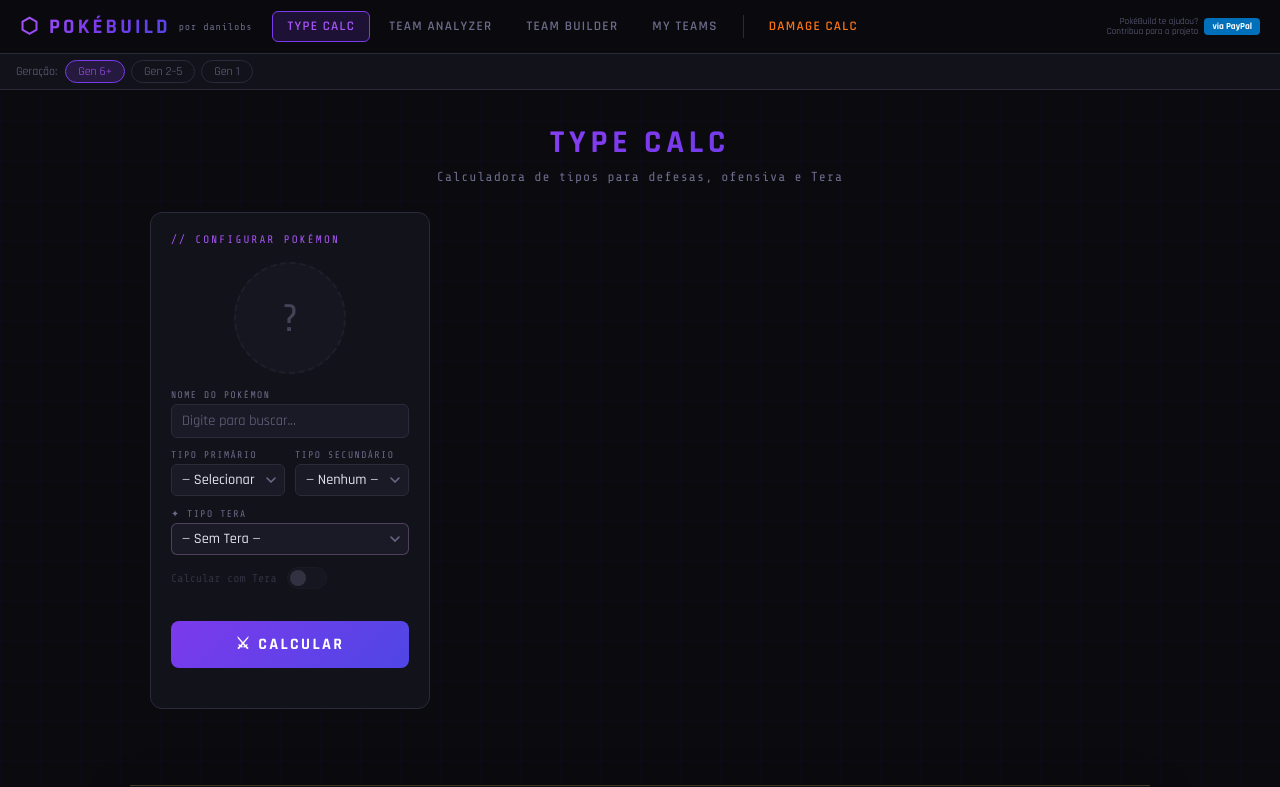
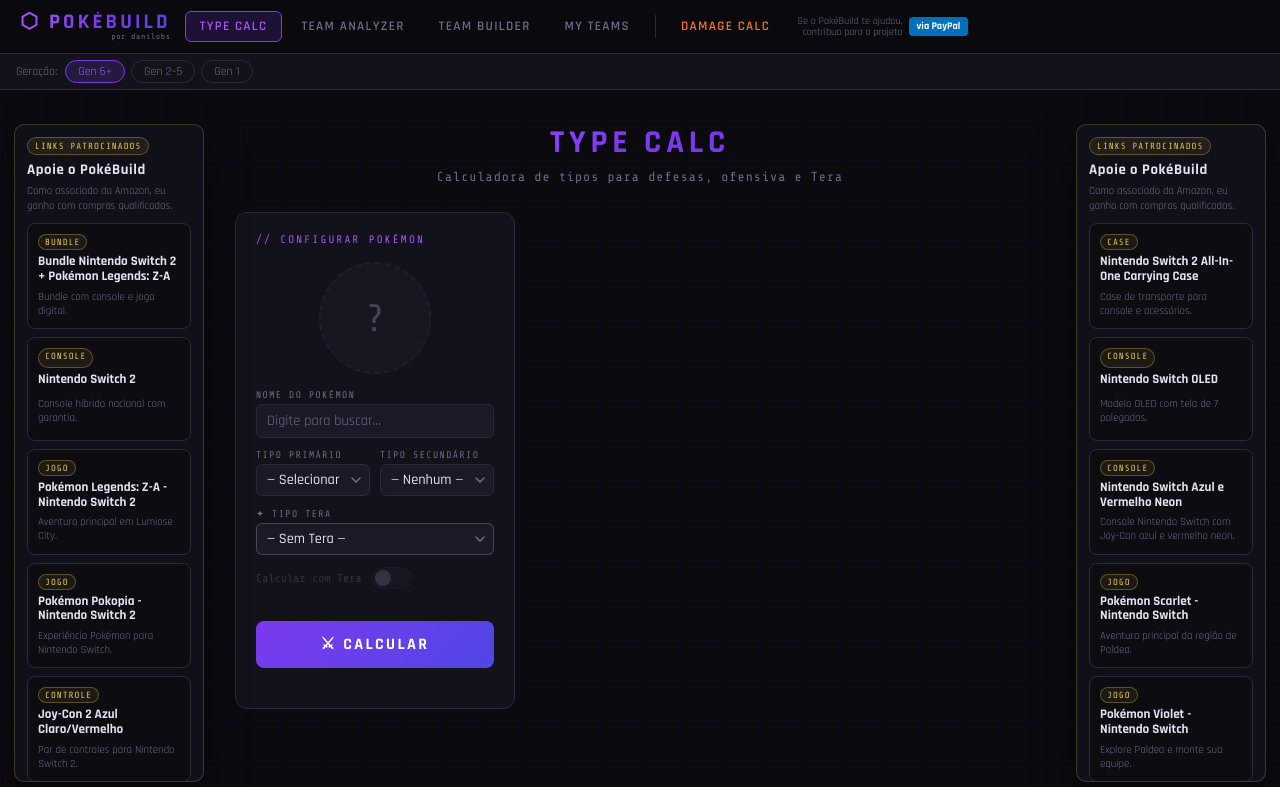
Before and after one commit to danilobs777-afk/pokebuild, a plain HTML site: page index.html in a window 1280 px wide. Shown: the top 787 px of the page. Drawn offline with nearby package versions, Linux system fonts and the light colour scheme; no server answers.

Commit message:
Restore affiliate rails and refine header

```diff
--- a/css/style.css
+++ b/css/style.css
@@ -85,10 +85,18 @@ body::before {
   height: 54px;
 }
 
+.nav-brand {
+  position: relative;
+  flex: 0 0 auto;
+  margin-right: 6px;
+  padding-bottom: 8px;
+}
+
 .nav-logo {
   font-family: 'Rajdhani', sans-serif;
   font-size: 1.3rem;
   font-weight: 700;
+  line-height: 1;
   letter-spacing: 0.15em;
   text-transform: uppercase;
   background: linear-gradient(135deg, #a855f7, #7c3aed, #4f46e5);
@@ -100,16 +108,24 @@ body::before {
 }
 
 .nav-author {
-  margin-right: 12px;
+  position: absolute;
+  right: 0;
+  bottom: 0;
   color: var(--text-dim);
   font-family: 'Share Tech Mono', monospace;
-  font-size: 0.62rem;
+  font-size: 0.5rem;
   letter-spacing: 0.08em;
   text-transform: lowercase;
   white-space: nowrap;
 }
 
-.nav-links { display: flex; gap: 4px; flex: 1; overflow-x: auto; }
+.nav-links {
+  display: flex;
+  gap: 4px;
+  flex: 0 1 auto;
+  min-width: 0;
+  overflow-x: auto;
+}
 
 .nav-btn {
   padding: 6px 14px;
@@ -145,9 +161,9 @@ body::before {
   display: flex;
   align-items: center;
   gap: 6px;
-  margin-left: 10px;
+  margin-left: 4px;
   color: var(--text-dim);
-  font-size: 0.58rem;
+  font-size: 0.64rem;
   line-height: 1.05;
   white-space: normal;
   text-align: right;
@@ -155,7 +171,7 @@ body::before {
 }
 .donate-callout span {
   display: block;
-  max-width: 140px;
+  max-width: 190px;
 }
 .donate-callout a {
   padding: 4px 8px;
@@ -171,7 +187,7 @@ body::before {
   transform: translateY(-1px);
 }
 
-@media(max-width: 1180px) {
+@media(max-width: 980px) {
   .donate-callout span { display: none; }
 }
 
@@ -295,7 +311,19 @@ body::before {
   line-height: 1.3;
 }
 
-@media(max-width: 1420px) {
+@media(min-width: 1181px) and (max-width: 1420px) {
+  .view {
+    max-width: calc(100vw - 430px);
+  }
+  .affiliate-rail-left {
+    left: 14px;
+  }
+  .affiliate-rail-right {
+    right: 14px;
+  }
+}
+
+@media(max-width: 1180px) {
   .affiliate-rail {
     position: relative;
     top: auto;
@@ -1183,7 +1211,7 @@ input::placeholder { color: var(--text-dim); font-weight: 400; }
 /* ── <480px: smartphones ── */
 @media(max-width: 480px) {
   /* Nav: logo menor, botões compactos */
-  .nav-logo { font-size: 1rem; letter-spacing: 0.08em; margin-right: 8px; }
+  .nav-logo { font-size: 1rem; letter-spacing: 0.08em; }
   .nav-btn  { padding: 6px 9px; font-size: 0.76rem; letter-spacing: 0.06em; }
 
   /* Gen bar: oculta label "Geração:" para liberar espaço */
@@ -1832,7 +1860,10 @@ input::placeholder { color: var(--text-dim); font-weight: 400; }
   .nav-logo {
     font-size: 0.95rem;
     letter-spacing: 0.06em;
-    margin-right: 4px;
+  }
+  .nav-brand {
+    margin-right: 0;
+    padding-bottom: 0;
   }
   .nav-author {
     display: none;
--- a/index.html
+++ b/index.html
@@ -29,13 +29,15 @@
   <link rel="preconnect" href="https://fonts.googleapis.com">
   <link rel="preconnect" href="https://fonts.gstatic.com" crossorigin>
   <link href="https://fonts.googleapis.com/css2?family=Exo+2:wght@400;500;600;700;800&display=swap" rel="stylesheet">
-  <link rel="stylesheet" href="css/style.css?v=52">
+  <link rel="stylesheet" href="css/style.css?v=53">
 </head>
 <body>
 
 <nav class="app-nav">
-  <div class="nav-logo">⬡ PokéBuild</div>
-  <span class="nav-author">por danilobs</span>
+  <div class="nav-brand">
+    <div class="nav-logo">⬡ PokéBuild</div>
+    <span class="nav-author">por danilobs</span>
+  </div>
   <div class="nav-links">
     <button class="nav-btn active" data-view="type-calc">Type Calc</button>
     <button class="nav-btn" data-view="analyzer">Team Analyzer</button>
@@ -45,7 +47,7 @@
     <button class="nav-btn nav-btn-extra" data-view="damage-sim">Damage Calc</button>
   </div>
   <div class="donate-callout">
-    <span>PokéBuild te ajudou?<br>Contribua para o projeto</span>
+    <span>Se o PokéBuild te ajudou,<br>contribua para o projeto</span>
     <a href="https://www.paypal.com/donate/?hosted_button_id=ESVD4L3C6UFXU" target="_blank" rel="noopener noreferrer">via PayPal</a>
   </div>
 </nav>
--- a/sw.js
+++ b/sw.js
@@ -1,9 +1,9 @@
-const CACHE_VERSION = 'v52';
+const CACHE_VERSION = 'v53';
 const CACHE = `pokebuild-${CACHE_VERSION}`;
 const ASSETS = [
   '.',
   'index.html',
-  'css/style.css?v=52',
+  'css/style.css?v=53',
   'js/data.js',
   'js/generation.js',
   'js/ui.js',
```
